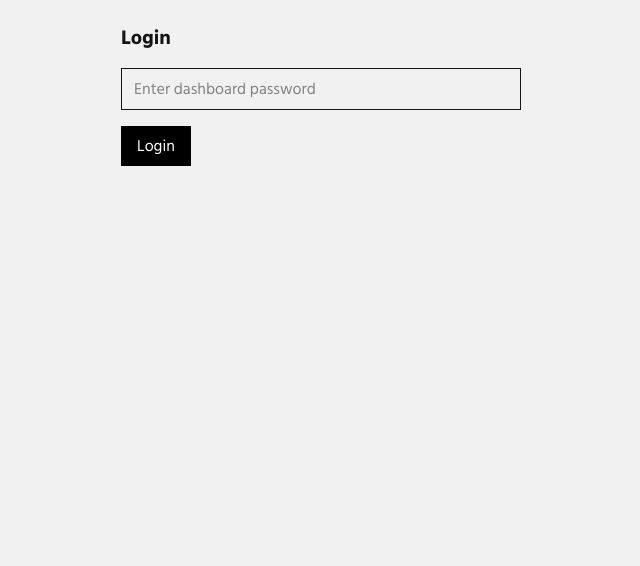
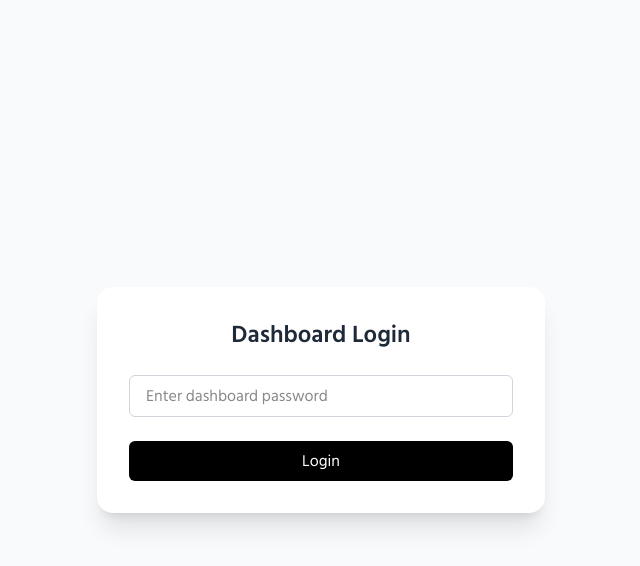
Before and after one commit to abusayed0206/sayed.app, a Next.js app: page /login in a window 1280 px wide. Shown: the top 566 px of the page, without its empty margins (319-959 px from the left). Built offline with nearby package versions, Linux system fonts and the light colour scheme.

Commit message:
project data added

```diff
--- a/app/login/page.tsx
+++ b/app/login/page.tsx
@@ -1,9 +1,7 @@
-// app/login/page.tsx
 "use client";
 
 import { useRouter, useSearchParams } from "next/navigation";
 import { useState, Suspense } from "react";
-
 
 function LoginForm() {
   const [password, setPassword] = useState("");
@@ -27,18 +25,30 @@ function LoginForm() {
   };
 
   return (
-    <form onSubmit={handleSubmit} className="p-6 max-w-md mx-auto space-y-4">
-      <h1 className="text-xl font-bold">Login</h1>
-      {error && <p className="text-red-500">{error}</p>}
+    <div className="min-h-screen flex items-center justify-center bg-gray-50 px-4">
+      <form
+        onSubmit={handleSubmit}
+        className="bg-white p-8 rounded-2xl shadow-xl w-full max-w-md space-y-6"
+      >
+        <h1 className="text-2xl font-semibold text-center text-gray-800">
+          Dashboard Login
+        </h1>
+        {error && <p className="text-red-600 text-sm text-center">{error}</p>}
         <input
           type="password"
           placeholder="Enter dashboard password"
-        className="border px-3 py-2 w-full"
+          className="border border-gray-300 rounded-md px-4 py-2 w-full focus:outline-none focus:ring-2 focus:ring-black"
           value={password}
           onChange={(e) => setPassword(e.target.value)}
         />
-      <button className="bg-black text-white px-4 py-2">Login</button>
+        <button
+          type="submit"
+          className="w-full bg-black text-white py-2 rounded-md hover:bg-gray-900 transition"
+        >
+          Login
+        </button>
       </form>
+    </div>
   );
 }
 
--- a/middleware.ts
+++ b/middleware.ts
@@ -1,18 +1,32 @@
-// middleware.ts
 import { NextResponse } from "next/server";
 import type { NextRequest } from "next/server";
 
 const DASHBOARD_PASSWORD = process.env.DASHBOARD_PASSWORD;
 
+// List of unwanted paths
+const blockedPaths = [
+  "/config.php",
+  "/wp-admin",
+  "/wp-admin/setup-config.php",
+  "/wordpress",
+  "/wordpress/wp-admin/setup-config.php",
+];
+
 export function middleware(request: NextRequest) {
-  const isDomainRoute = request.nextUrl.pathname.startsWith("/domain");
+  const pathname = request.nextUrl.pathname;
 
+  // Block known WordPress bot paths
+  if (blockedPaths.some((path) => pathname.startsWith(path))) {
+    return new NextResponse("Forbidden", { status: 403 });
+  }
+
+  // Domain dashboard auth check
+  const isDomainRoute = pathname.startsWith("/domain");
   if (isDomainRoute) {
     const cookie = request.cookies.get("auth");
-
     if (!cookie || cookie.value !== DASHBOARD_PASSWORD) {
       const loginUrl = new URL("/login", request.url);
-      loginUrl.searchParams.set("redirect", request.nextUrl.pathname);
+      loginUrl.searchParams.set("redirect", pathname);
       return NextResponse.redirect(loginUrl);
     }
   }
@@ -21,5 +35,5 @@ export function middleware(request: NextRequest) {
 }
 
 export const config = {
-  matcher: ["/domain/:path*"], // Protect /domain and all nested paths
+  matcher: ["/:path*"], // Match all routes so blocking works globally
 };
--- a/public/data/projects.json
+++ b/public/data/projects.json
@@ -22,12 +22,12 @@
   {
     "id": 3,
     "academic": false,
-    "name": "CUET Student Information 📚",
+    "name": "CUET Students Directory",
     "description": "Student Information: Access detailed profiles including student ID, name, department, and more. Department Statistics: Get total student counts by batch for each department.",
     "keywords": ["nextjs", "typescript", "react", "supabase", "web-app"],
-    "image": "/imgs/cuet-app.jpg",
+    "image": "/imgs/cuet.png",
     "sourceCode": "https://github.com/abusayed0206/cuet",
-    "livePreview": "https://cuet.sayed.page/"
+    "livePreview": "https://cuet.sayed.app/"
   },
   {
     "id": 4,
```
Also changed, not shown: public/imgs/cuet.png (added). Lines whose indentation alone changed are shown as unchanged.
